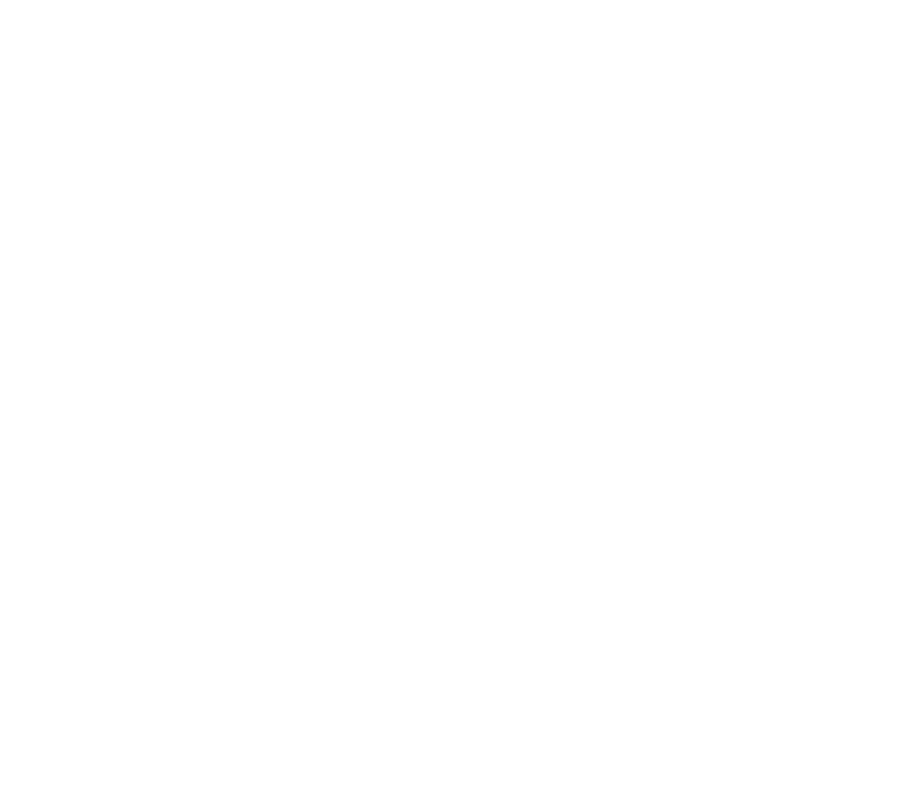
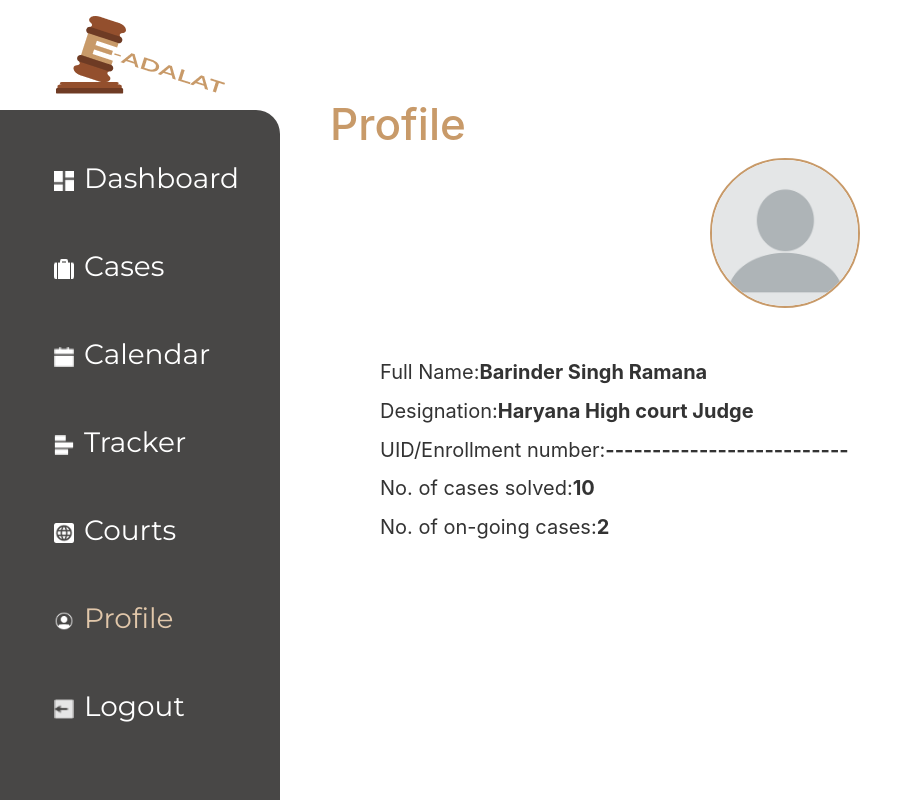
Before and after one commit to shivamdargan/e-court-management-system, a React (Create React App) app in the folder client/: page /profile in a window 1280 px wide. Shown: the whole page, without its empty margins (0-923 px from the left). Built offline with nearby package versions, Linux system fonts and the light colour scheme.

Commit message:
profile page

```diff
--- a/client/package.json
+++ b/client/package.json
@@ -12,6 +12,7 @@
     "react-dom": "^17.0.2",
     "react-router-dom": "^5.2.0",
     "react-scripts": "5.0.0",
+    "redux-persist": "^6.0.0",
     "sweetalert": "^2.1.2",
     "web-vitals": "^2.1.4"
   },
--- a/client/src/App.js
+++ b/client/src/App.js
@@ -15,6 +15,8 @@
 import CasesSection from './components/Dashboard/CasesSection';
 import CasesPage from './pages/CasesPage.js';
 import Case from './components/Dashboard/Case';
+import ProfilePage from './pages/ProfilePage';
+
 
 function App() {
   return (
@@ -45,6 +47,9 @@
             <Route path="/caseDetails/:cnr">
               <Case/>
             </Route>
+            <Route path="/profile">
+              <ProfilePage/>
+            </Route>
           </Switch>
         </Router>
     </div>
--- a/client/src/assets/css/casesSection.css
+++ b/client/src/assets/css/casesSection.css
@@ -1,3 +1,5 @@
+@import url('https://fonts.googleapis.com/css2?family=Montserrat&display=swap');
+
 .right{
     position: relative;
     float: right;
--- /dev/null
+++ b/client/src/assets/css/profile.css
@@ -0,0 +1,23 @@
+@import url('https://fonts.googleapis.com/css2?family=Montserrat&display=swap');
+
+.profile-pic-div{
+    /* border: 2px solid black; */
+}
+
+.profile-pic-div img{
+    border-radius: 100px;
+    border: 2px solid #C89A69;
+}
+
+.userinfo-div{
+    display: flex;
+    flex-direction: row;
+    margin-top: 50px;
+    margin-left: 50px;
+}
+
+.info{
+    display: flex;
+    flex-direction: row;
+    font-size: 20px;
+}
--- /dev/null
+++ b/client/src/components/Profile/Profile.js
@@ -0,0 +1,45 @@
+import React from 'react'
+import '../../assets/css/casesSection.css';
+import '../../assets/css/profile.css';
+import blankProfile from '../../assets/media/blank_profile.png';
+
+const Profile = () => {
+  return (
+    <div className='right'>
+        <div className='top'>
+            <h1>Profile</h1>
+        </div>
+        <div className='profile-pic-div'>
+            <img src={blankProfile} width='150px'></img>
+        </div>
+        <div className='userinfo-div'>
+            <div className='userinfo'>
+                <div className='info'>
+                    <p>Full Name: </p>
+                    <p><b>Barinder Singh Ramana</b></p>
+                </div>
+                <div className='info'>
+                    <p>Designation: </p>
+                    <p><b>Haryana High court Judge</b></p>
+                </div>
+                <div className='info'>
+                    <p>UID/Enrollment number: </p>
+                    <p><b>--------------------------</b></p>
+                </div>
+                <div className='info'>
+                    <p>No. of cases solved: </p>
+                    <p><b>10</b></p>
+                </div>
+                <div className='info'>
+                    <p>No. of on-going cases: </p>
+                    <p><b>2</b></p>
+                </div>
+
+            </div>
+        </div>
+
+    </div>
+  )
+}
+
+export default Profile
--- /dev/null
+++ b/client/src/pages/ProfilePage.js
@@ -0,0 +1,15 @@
+import React from 'react'
+import Profile from '.././components/Profile/Profile.js';
+import SideNav from '../components/Dashboard/SideNav.js';
+import Navbar2 from '../components/Navbar2.js';
+
+const ProfilePage = () => {
+  return (
+    <div className="dashboard">
+            <SideNav section="profile"/>
+            <Profile/>
+    </div>
+  )
+}
+
+export default ProfilePage
```
Also changed, not shown: client/src/assets/media/blank_profile.png (added), 1 other file (tests, documents, lock files or other folders).
